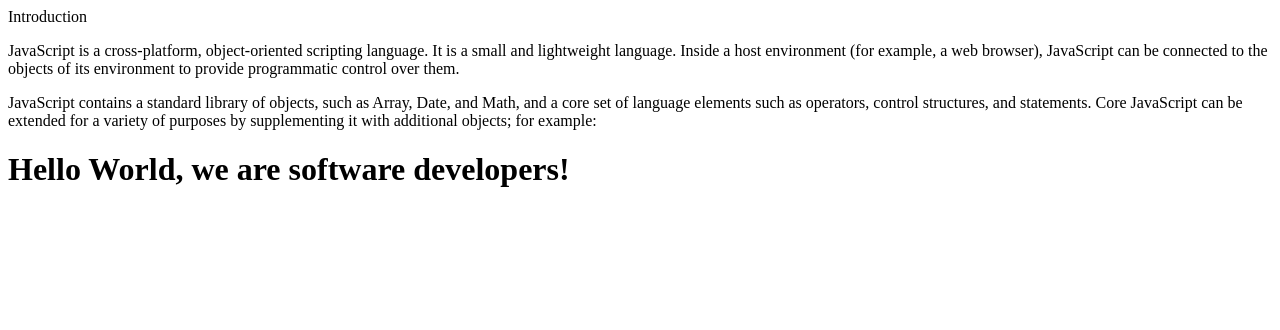
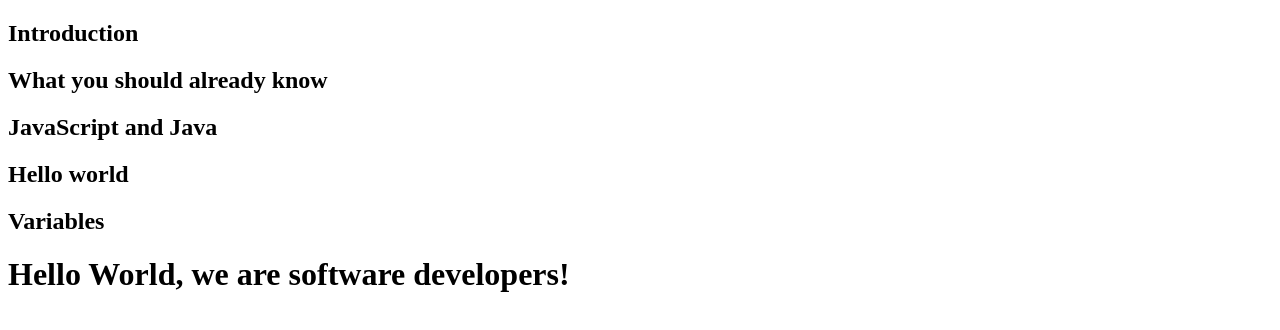
Before and after one commit to techmoves/SA-Naija2, a plain HTML site: page index.html in a window 1280 px wide. Drawn offline with Linux system fonts and the light colour scheme.

Commit message:
addon sections and main

```diff
--- a/index.html
+++ b/index.html
@@ -7,24 +7,22 @@
   </head>
 
   <body>
-    <main>
-
-    </main>
-    <section> </section>
-    <header> Introduction</header>
-    <article></article>
-    <p> JavaScript is a cross-platform, object-oriented scripting language. It is a small and lightweight language.
-        Inside a host environment (for example,
-         a web browser),
-        JavaScript can be connected to the objects of its environment to provide programmatic control over them.
-      </p>
-      <p>
-        JavaScript contains a standard library of objects, such as Array, Date, and Math, and a core set of language elements such as operators, control structures, and statements.
-         Core JavaScript can be extended for a variety of purposes by supplementing it with additional objects; for example:
-
-      </p>
-
-
+    <main id="main-doc">
+      <section class="main-section" id="Introduction">
+        <h1>Introduction</h1>
+      </section>
+      <section class="main-section" id="What_you_should_already_know">
+        <h1>What you should already know</h1>
+      </section>
+      <section class="main-section" id="JavaScript_and_Java">
+        <h1>JavaScript and Java</h1>
+      </section>
+      <section class="main-section" id="Hello_world">
+        <h1>Hello world</h1>
+      </section>
+      <section class="main-section" id="Variables">
+        <h1>Variables</h1>
+      </section>
     </main>
     <script src="https://cdn.freecodecamp.org/testable-projects-fcc/v1/bundle.js"></script>
 
```
